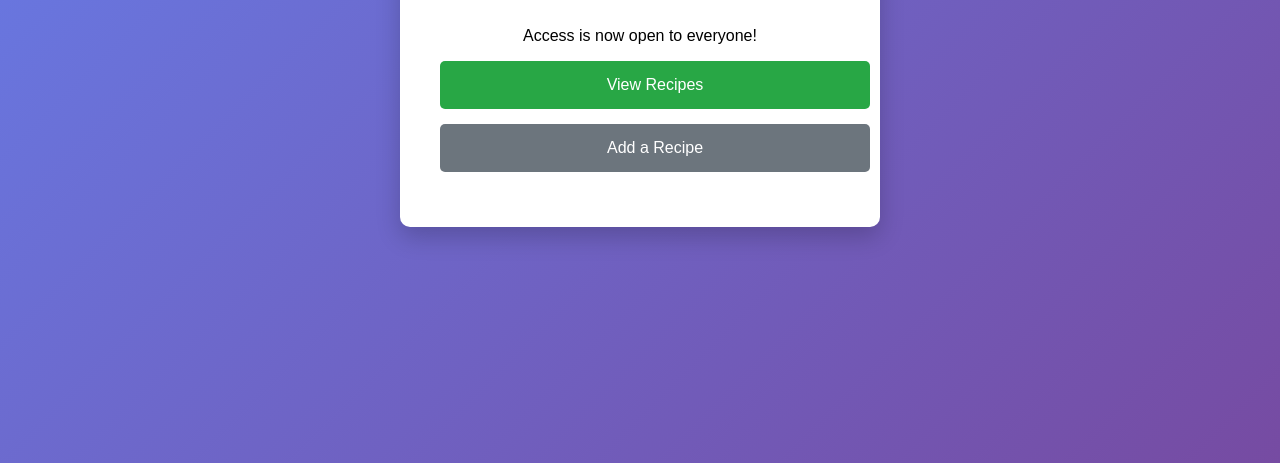
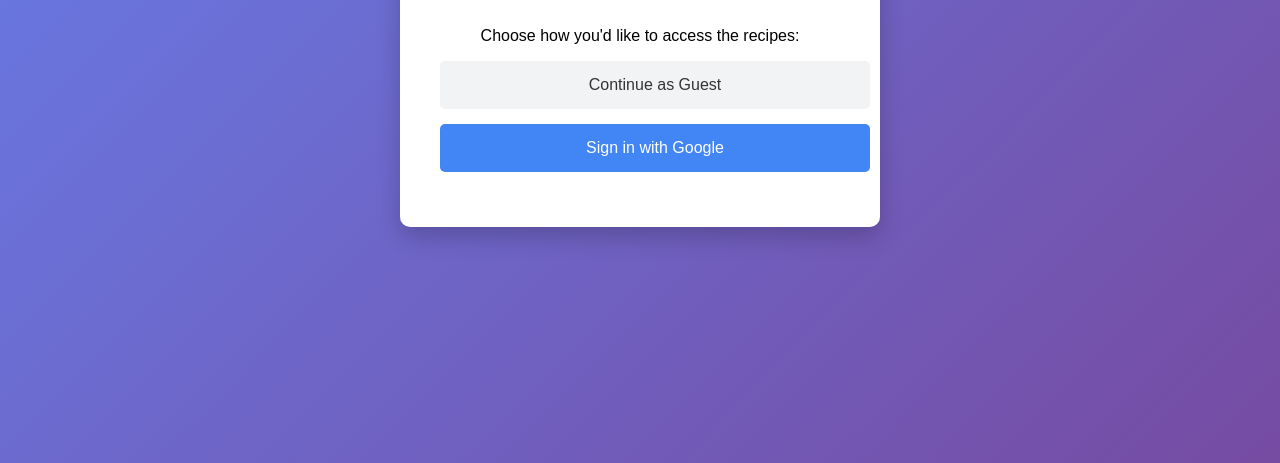
Before and after one commit to adalwai/recipes-helloworld, a plain HTML site: page index.html in a window 1280 px wide. Shown: the part 337-800 px from the top of the page. Drawn offline with Linux system fonts and the light colour scheme.

Commit message:
Enable guest and Google sign-in buttons on index.html

```diff
--- a/index.html
+++ b/index.html
@@ -43,7 +43,6 @@
             transform: translateY(-2px);
             box-shadow: 0 5px 15px rgba(0, 0, 0, 0.2);
         }
-        /* Authentication disabled - keeping styles for future use */
         .google-button {
             background: #4285f4;
             color: white;
@@ -65,14 +64,9 @@
 <body>
     <div class="login-container">
         <h1>Welcome to Recipes</h1>
-        <p>Access is now open to everyone!</p>
-        <a href="/home.html" class="button primary-button">View Recipes</a>
-        <a href="/add-recipe.html" class="button secondary-button">Add a Recipe</a>
-
-        <!-- Authentication temporarily disabled - uncomment below to re-enable -->
-        <!-- <a href="/add-recipe.html" class="button google-button">Sign in with Google</a> -->
-        <!-- Guest mode temporarily disabled - uncomment below to re-enable -->
-        <!-- <a href="/home.html?guest=true" class="button guest-button">Continue as Guest</a> -->
+        <p>Choose how you'd like to access the recipes:</p>
+        <a href="/home.html?guest=true" class="button guest-button">Continue as Guest</a>
+        <a href="/add-recipe.html" class="button google-button">Sign in with Google</a>
     </div>
 </body>
 </html>
```
